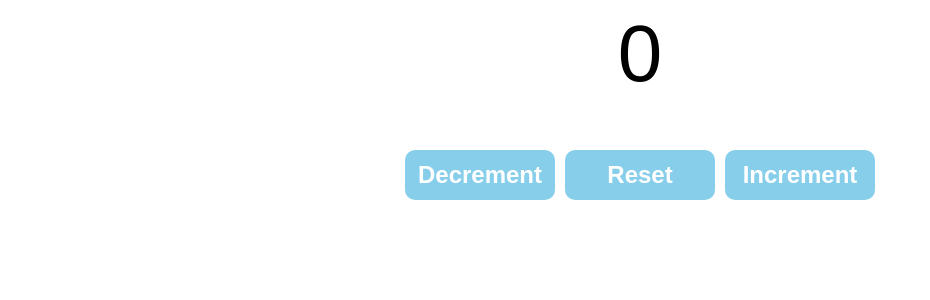
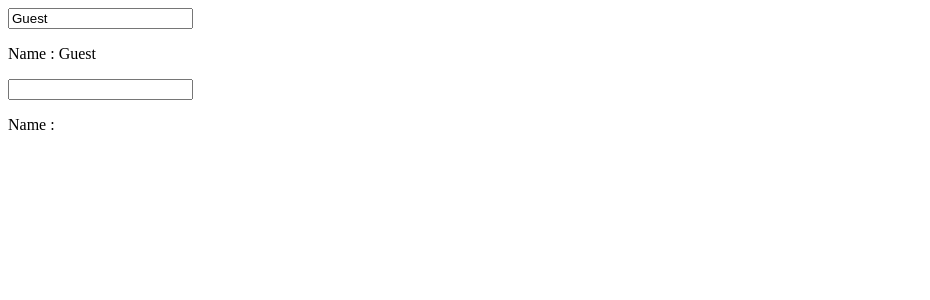
Before and after one commit to kumar-kanhaiya/WebDevlopment, a React (Vite) app in the folder my-react-app/: page / in a window 1280 px wide. Shown: the top 300 px of the page, without its empty margins (0-930 px from the left). Built offline with nearby package versions, Linux system fonts and the light colour scheme.

Commit message:
Add files via upload

```diff
--- a/my-react-app/src/App.jsx
+++ b/my-react-app/src/App.jsx
@@ -7,8 +7,9 @@
 // import UserGreeting from "./UserGreeting";
 // import List from "./List";
 // import Button from "./Button";
-import MyComponent from "./MyComponent";
-import Counter from "./Counter";
+// import MyComponent from "./MyComponent";
+// import Counter from "./Counter";
+import Component from "./Component";
 function App() {
   // const fruits = [{name:"apple" , calories: 95},
   //                    {name:"orange", calories: 45},
@@ -27,7 +28,9 @@ function App() {
   return(
     <>
     {/* <MyComponent></MyComponent> */}
-    <Counter></Counter>
+    {/* <Counter></Counter> */}
+
+    <Component></Component>
 
     {/* <Button></Button> */}
 
--- /dev/null
+++ b/my-react-app/src/Component.jsx
@@ -0,0 +1,30 @@
+import React, {useState} from 'react'
+
+function Component(){
+
+    const [name,setName] = useState("Guest");
+    const [quantity , setQuentity] = useState();
+
+    function handleNameChange(event){
+        setName(event.target.value)
+    }
+
+    function handeleQuantityChange(event){
+        setQuentity(event.target.value);
+    }
+    return(
+        <>
+            <div>
+                <input type="text" value={name}
+                onChange={ handleNameChange} />
+                <p>Name : {name}</p>
+                <input type="number" value={quantity}
+                onChange={ handeleQuantityChange} />
+                <p>Name : {quantity}</p>
+            </div>
+        </>
+    )
+
+}
+
+export default Component;
```
